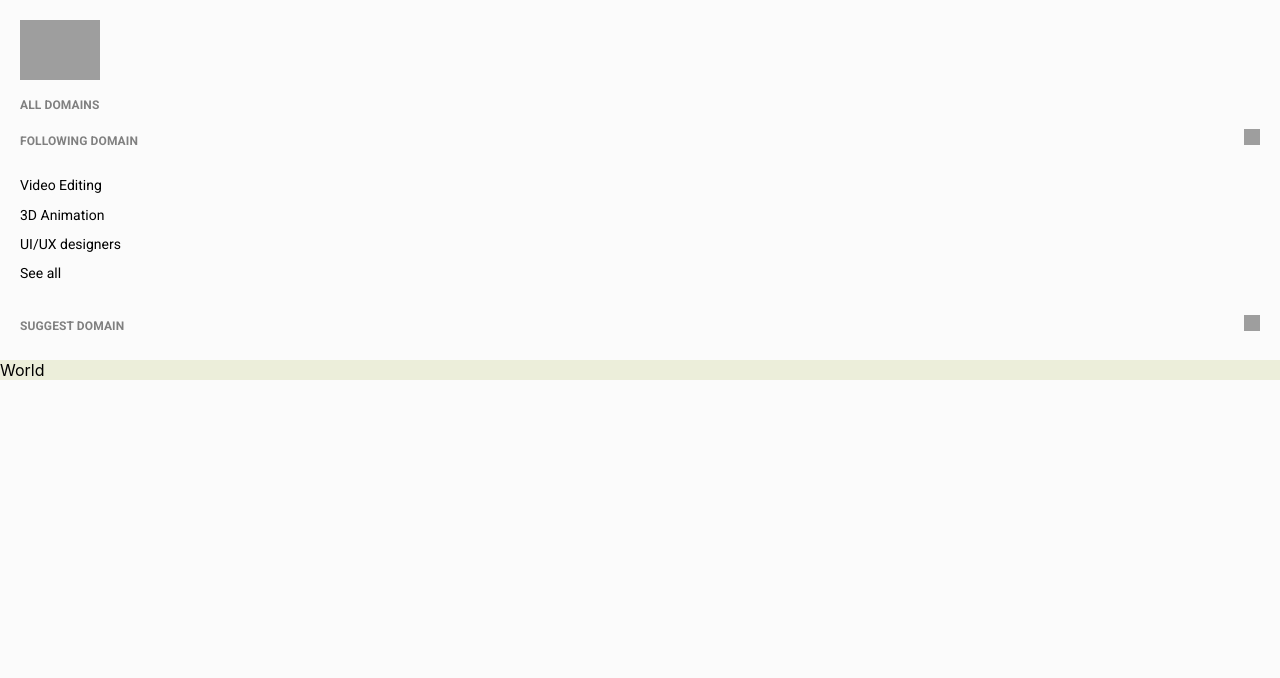
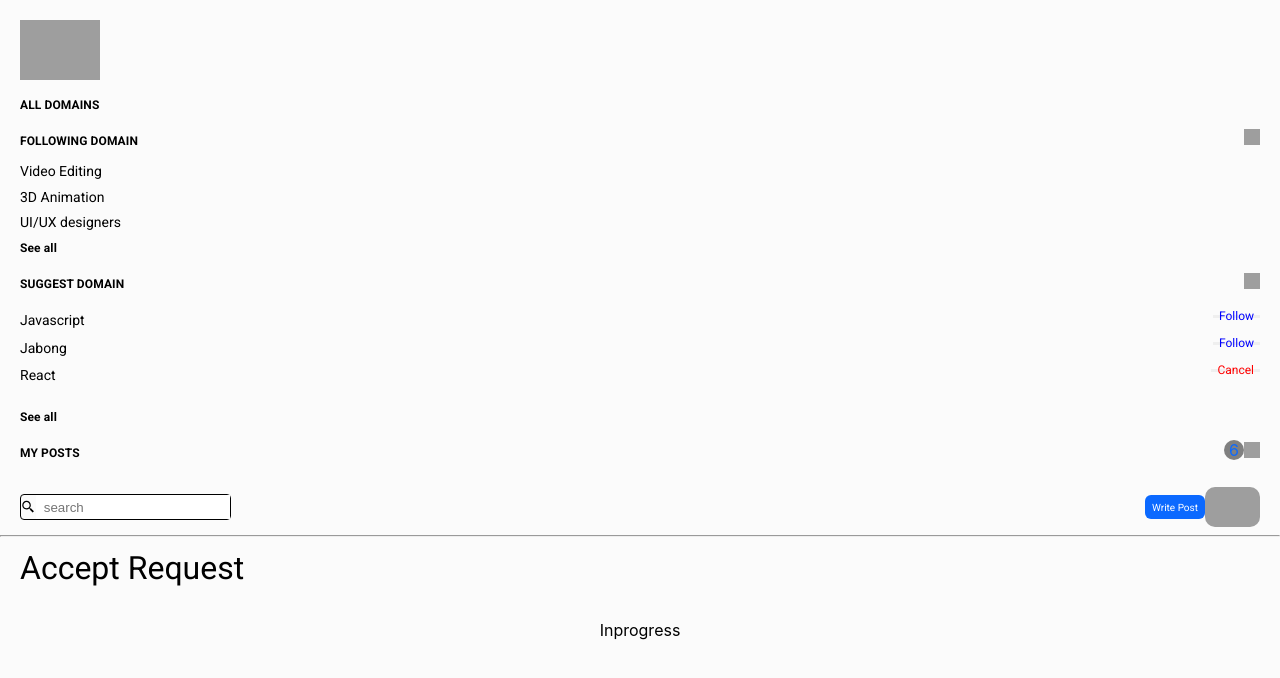
Before and after one commit to vara35/codeassignment, a React (Create React App) app: page / in a window 1280 px wide. Shown: the top 678 px of the page. Built offline with nearby package versions, Linux system fonts and the light colour scheme; no server answers; grey boxes are pictures that could not be loaded; a web font is replaced by a local one.

Commit message:
add views

```diff
--- a/package.json
+++ b/package.json
@@ -15,6 +15,8 @@
     "jest-styled-components": "7.0.5",
     "react": "17.0.1",
     "react-dom": "17.0.1",
+    "react-icons": "4.3.1",
+    "react-loader-spinner": "6.0.0-0",
     "styled-components": "5.3.0",
     "styled-components.macro": "1.0.0"
   },
--- a/src/components/FollowingDomains/styledComponents.js
+++ b/src/components/FollowingDomains/styledComponents.js
@@ -2,7 +2,6 @@ import styled from 'styled-components'
 
 export const DomainNameList = styled.li`
   list-style-type: none;
-  display: flex;
 `
 export const ListDescription = styled.p`
   font-family: "Roboto";
@@ -13,5 +12,7 @@ export const ListDescription = styled.p`
   line-height: 0.1;
   letter-spacing: normal;
   color: var(--dark-blue-grey);
+    margin-bottom: 24px;
+
 }
 `
--- /dev/null
+++ b/src/components/Header/index.js
@@ -0,0 +1,25 @@
+import {BiSearchAlt2} from 'react-icons/bi'
+
+import {
+  NavContainer,
+  InputElement,
+  WriteButton,
+  ButtonImageContainer,
+  HeaderImage,
+  IconInputContainer,
+} from './styledComponents'
+
+const Header = () => (
+  <NavContainer>
+    <IconInputContainer>
+      <BiSearchAlt2 />
+      <InputElement type="search" placeholder="search" />
+    </IconInputContainer>
+    <ButtonImageContainer>
+      <WriteButton type="button">Write Post</WriteButton>
+      <HeaderImage src="https://res.cloudinary.com/image-link-getter/image/upload/v1647793795/Screenshot_2022-03-20_215818_ec0cww.png" />
+    </ButtonImageContainer>
+  </NavContainer>
+)
+
+export default Header
--- /dev/null
+++ b/src/components/Header/styledComponents.js
@@ -0,0 +1,46 @@
+import styled from 'styled-components'
+
+export const NavContainer = styled.nav`
+  display: flex;
+  justify-content: space-between;
+  align-items: center;
+  width: 100%;
+  padding-left: 20px;
+  padding-right: 20px;
+`
+export const InputElement = styled.input`
+  height: 24px;
+  border: 0;
+  outline: none;
+  width: 100%;
+  padding: 8px;
+`
+
+export const WriteButton = styled.button`
+  min-width: 60px;
+  height: 24px;
+  border-radius: 4px;
+  font-size: 10px;
+  border-radius: 6px;
+  color: #ffffff;
+  font-family: 'Roboto';
+  border: 0;
+  background-color: #0b69ff;
+  margin-left: 10px;
+`
+export const IconInputContainer = styled.div`
+  display: flex;
+  align-items: center;
+  border: 1px solid;
+  border-radius: 4px;
+`
+
+export const ButtonImageContainer = styled.div`
+  display: flex;
+  align-items: center;
+`
+export const HeaderImage = styled.img`
+  border-radius: 10px;
+  height: 40px;
+  width: 55px;
+`
--- a/src/components/PlatformReviewPage/index.js
+++ b/src/components/PlatformReviewPage/index.js
@@ -1,6 +1,10 @@
 import {Component} from 'react'
 
+import Loader from 'react-loader-spinner'
+
 import FollowingDomain from '../FollowingDomains'
+import SuggestDomains from '../SuggestDomains'
+import Header from '../Header'
 
 import {
   PlatformReviewMainContainer,
@@ -11,6 +15,11 @@ import {
   CapIcon,
   FollowingDomainContainer,
   MenuUlElement,
+  SpanElement,
+  YourPostContainer,
+  HorizontalLIne,
+  AcceptHeading,
+  LoadingContainer,
 } from './styledComponents'
 
 const DomainNames = [
@@ -26,29 +35,74 @@ const DomainNames = [
     Name: 'UI/UX designers',
     id: 3,
   },
+]
+
+const suggestDomainNames = [
   {
-    Name: 'See all',
-    id: 4,
+    Name: 'Javascript',
+    category: 'Follow',
+    id: 1,
+  },
+  {
+    Name: 'Jabong',
+    category: 'Follow',
+    id: 2,
+  },
+  {
+    Name: 'React',
+    category: 'Cancel',
+    id: 3,
   },
 ]
 
+const componentApiStatus = {
+  initial: 'INITIAL',
+  inprogress: 'IN_PROGRESS',
+  success: 'SUCCESS',
+  failure: 'FAILURE',
+}
+
 class PlatformReviewPage extends Component {
-  //   componentDidMount() {
-  //       this.getUSerData()
-  //   }
+  state = {cardApiStatus: componentApiStatus.initial}
 
-  getUSerData = async () => {
+  componentDidMount() {
+    this.getUserData()
+  }
+
+  getUserData = async () => {
+    this.setState({cardApiStatus: componentApiStatus.inprogress})
+
     const Url =
       'https://y5764x56r9.execute-api.ap-south-1.amazonaws.com/mockAPI/posts'
     const options = {
       method: 'GET',
     }
     const response = await fetch(Url, options)
+    const data = await response.json()
+    console.log(response)
   }
 
-  render() {
-    return (
-      <PlatformReviewMainContainer>
+  cardFailureView = () => 'Failure'
+
+  cardSuccessView = () => 'success'
+
+  cardInprogressView = () => <LoadingContainer>Inprogress</LoadingContainer>
+
+  showCardsFunction = () => {
+    const {cardApiStatus} = this.state
+    switch (cardApiStatus) {
+      case componentApiStatus.inprogress:
+        return this.cardInprogressView()
+      case componentApiStatus.success:
+        return this.cardSuccessView()
+      case componentApiStatus.failure:
+        return this.cardFailureView()
+      default:
+        return null
+    }
+  }
+
+  showLeftMenuContainer = () => (
     <LeftMenuContainer>
       <LeftContainerLogo src="https://res.cloudinary.com/image-link-getter/image/upload/v1647758281/IB-Hubs_nbeuia.png" />
       <AllDomainDescription>ALL DOMAINS</AllDomainDescription>
@@ -61,12 +115,38 @@ class PlatformReviewPage extends Component {
           <FollowingDomain key={eachDomain.id} name={eachDomain.Name} />
         ))}
       </MenuUlElement>
+      <AllDomainDescription>See all</AllDomainDescription>
+
       <FollowingDomainContainer>
         <AllDomainDescription>SUGGEST DOMAIN</AllDomainDescription>
         <CapIcon src="https://res.cloudinary.com/image-link-getter/image/upload/v1647763451/Screenshot_2022-03-20_133349_xlarfw.png" />
       </FollowingDomainContainer>
+      <MenuUlElement>
+        {suggestDomainNames.map(eachSuggest => (
+          <SuggestDomains key={eachSuggest.id} suggestItem={eachSuggest} />
+        ))}
+      </MenuUlElement>
+      <AllDomainDescription>See all</AllDomainDescription>
+      <FollowingDomainContainer>
+        <AllDomainDescription>MY POSTS</AllDomainDescription>
+        <YourPostContainer>
+          <SpanElement>6</SpanElement>
+          <CapIcon src="https://res.cloudinary.com/image-link-getter/image/upload/v1647763451/Screenshot_2022-03-20_133349_xlarfw.png" />
+        </YourPostContainer>
+      </FollowingDomainContainer>
     </LeftMenuContainer>
-        <CardContainer>World</CardContainer>
+  )
+
+  render() {
+    return (
+      <PlatformReviewMainContainer>
+        {this.showLeftMenuContainer()}
+        <CardContainer>
+          <Header />
+          <HorizontalLIne />
+          <AcceptHeading>Accept Request</AcceptHeading>
+          {this.showCardsFunction()}
+        </CardContainer>
       </PlatformReviewMainContainer>
     )
   }
--- a/src/components/PlatformReviewPage/styledComponents.js
+++ b/src/components/PlatformReviewPage/styledComponents.js
@@ -12,7 +12,6 @@ export const LeftMenuContainer = styled.div`
 
 export const CardContainer = styled.div`
   width: 100%;
-  background-color: #8902;
 `
 export const LeftContainerLogo = styled.img`
   height: 60px;
@@ -25,7 +24,7 @@ export const AllDomainDescription = styled.p`
   font-style: normal;
   line-height: 0.3;
   letter-spacing: 0.12px;
-  color: grey;
+  color: 'grey';
   margin-top: 20px;
 `
 
@@ -43,3 +42,39 @@ export const MenuUlElement = styled.ul`
   width: 100%;
   padding-left: 0;
 `
+export const SpanElement = styled.span`
+  display: flex;
+  justify-content: center;
+  color: #0b69ff;
+  background-color: grey;
+  border-radius: 20px;
+  width: 20px;
+`
+export const YourPostContainer = styled.div`
+  display: flex;
+  align-items: center;
+`
+
+export const HorizontalLIne = styled.hr`
+  width: 100%;
+`
+export const AcceptHeading = styled.h1`
+  width: 240px;
+  height: 40px;
+  font-family: 'Roboto';
+  font-size: 20px;
+  font-weight: normal;
+  font-stretch: normal;
+  font-style: normal;
+  line-height: 0.6;
+  letter-spacing: normal;
+  color: var(--dark-blue-grey);
+  margin-left: 20px;
+  @media screen and (min-width: 767px) {
+    font-size: 32px;
+  }
+`
+export const LoadingContainer = styled.div`
+  width: 100%;
+  text-align: center;
+`
--- /dev/null
+++ b/src/components/SuggestDomains/index.js
@@ -0,0 +1,20 @@
+import {
+  DomainNameList,
+  ListDescription,
+  SuggestListButton,
+} from './styledComponents'
+
+const SuggestDomains = props => {
+  const {suggestItem} = props
+  const {Name, category} = suggestItem
+  return (
+    <DomainNameList>
+      <ListDescription>{Name}</ListDescription>
+      <SuggestListButton type="button" category={category}>
+        {category}
+      </SuggestListButton>
+    </DomainNameList>
+  )
+}
+
+export default SuggestDomains
--- /dev/null
+++ b/src/components/SuggestDomains/styledComponents.js
@@ -0,0 +1,34 @@
+import styled from 'styled-components'
+
+export const DomainNameList = styled.li`
+  list-style-type: none;
+  display: flex;
+  justify-content: space-between;
+  align-items: center;
+  margin: 0;
+`
+export const ListDescription = styled.p`
+  font-family: "Roboto";
+  font-size: 14px;
+  font-weight: normal;
+  font-stretch: normal;
+  font-style: normal;
+  line-height: 0.1;
+  letter-spacing: normal;
+  color: var(--dark-blue-grey);
+  margin-top:0;
+}
+`
+export const SuggestListButton = styled.button`
+  font-family: 'Roboto';
+  font-size: 12px;
+  font-weight: normal;
+  font-stretch: normal;
+  font-style: normal;
+  line-height: 0.1;
+  letter-spacing: normal;
+  color: var(--dark-blue-grey);
+  margin-bottom: 24px;
+  border: 0;
+  color: ${props => (props.category === 'Cancel' ? 'red' : 'blue')};
+`
```
Also changed, not shown: 1 other file (tests, documents, lock files or other folders). Lines whose indentation alone changed are shown as unchanged.
